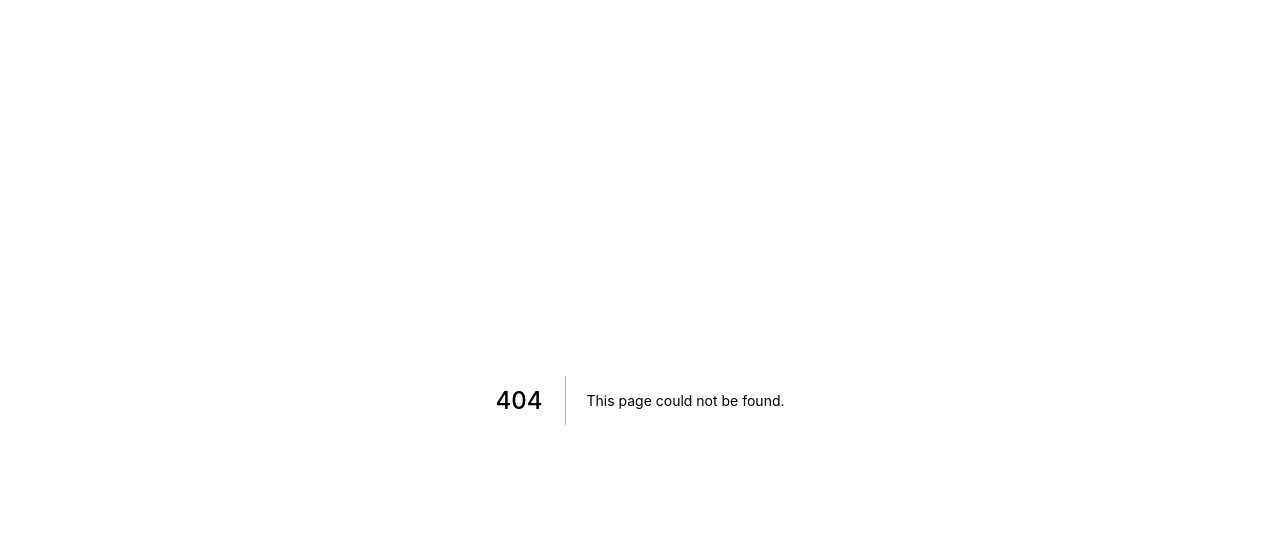
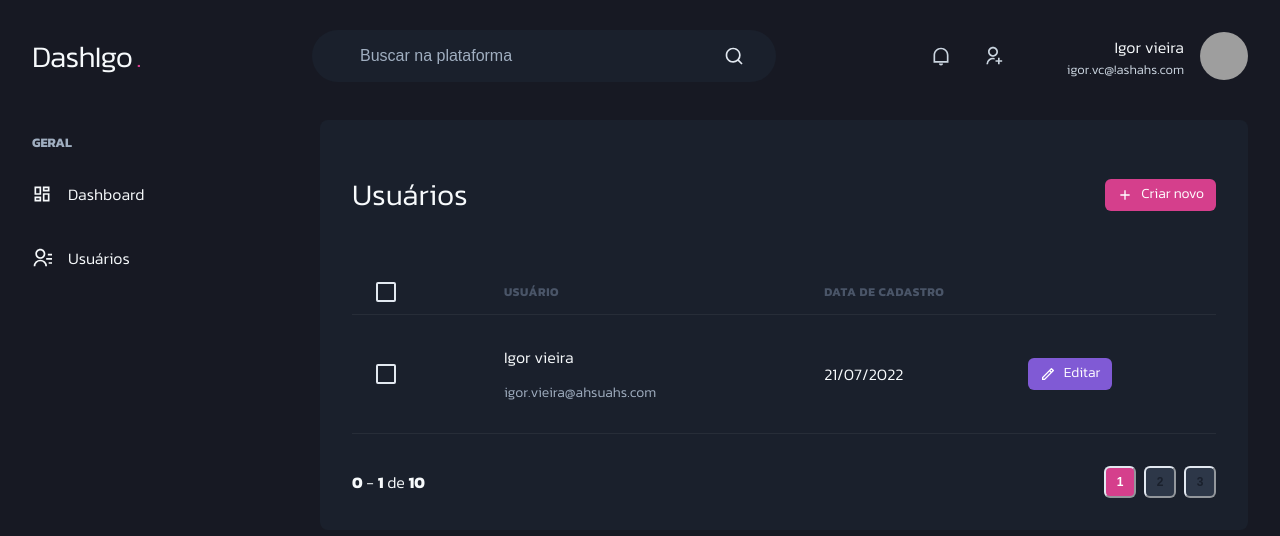
Before and after one commit to vieiraigor8787/dashigo, a Next.js app: page /users in a window 1280 px wide. Before the commit this address had no page. Shown: the top 536 px of the page. Built offline with nearby package versions, Linux system fonts and the light colour scheme; grey boxes are pictures that could not be loaded.

Commit message:
components & pages

```diff
--- a/package.json
+++ b/package.json
@@ -13,9 +13,11 @@
     "@chakra-ui/react": "^2.2.4",
     "@emotion/react": "^11.9.3",
     "@emotion/styled": "^11.9.3",
+    "apexcharts": "^3.35.3",
     "framer-motion": "^6.5.1",
     "next": "12.2.2",
     "react": "18.2.0",
+    "react-apexcharts": "^1.4.0",
     "react-dom": "18.2.0",
     "react-icons": "^4.4.0"
   },
--- a/src/components/Header.tsx
+++ b/src/components/Header.tsx
@@ -1,11 +1,15 @@
-import { Flex, Input, Text, Icon } from "@chakra-ui/react";
-import { RiSearchLine } from "react-icons/ri";
+import { Flex, Input, Text, Icon, HStack, Box, Avatar } from "@chakra-ui/react";
+import {
+  RiNotificationLine,
+  RiSearchLine,
+  RiUserAddLine,
+} from "react-icons/ri";
 
 export default function Header() {
   return (
     <Flex
       as="header"
-      w="100%"
+      w="100"
       maxWidth={1480}
       h="20"
       mx="auto"
@@ -36,13 +40,43 @@ export default function Header() {
         <Input
           color="gray.50"
           variant="unstyled"
+          border="none"
           px="4"
           mr="4"
           placeholder="Buscar na plataforma"
           _placeholder={{ color: "gray.400" }}
         />
 
-        <Icon as={RiSearchLine} />
+        <Icon as={RiSearchLine} fontSize={20} />
+      </Flex>
+
+      <Flex align="center" ml="auto">
+        <HStack
+          spacing="8"
+          pr="8"
+          py="1"
+          mx="8"
+          color="gray.300"
+          borderRightWidth={1}
+          borderColor="gray.700"
+        >
+          <Icon as={RiNotificationLine} fontSize="20" />
+          <Icon as={RiUserAddLine} fontSize="20" />
+        </HStack>
+
+        <Flex align="center">
+          <Box mr="4" textAlign="right">
+            <Text mb="-3">Igor vieira</Text>
+            <Text color="gray.300" fontSize="small">
+              igor.vc@!ashahs.com
+            </Text>
+          </Box>
+          <Avatar
+            size="md"
+            name="Igor Vieira"
+            src="https://github.com/vieiraigor8787.png"
+          />
+        </Flex>
       </Flex>
     </Flex>
   );
--- /dev/null
+++ b/src/components/Pagination.tsx
@@ -0,0 +1,47 @@
+import { Button, Stack, Box } from "@chakra-ui/react";
+
+export function Pagination() {
+  return (
+    <Stack
+      direction="row"
+      mt="8"
+      justify="space-between"
+      align="center"
+      spacing="6"
+    >
+      <Box>
+        <strong>0</strong> - <strong>1</strong> de <strong>10</strong>
+      </Box>
+      <Stack direction="row" spacing="2">
+        <Button
+          size="sm"
+          fontSize="xs"
+          width="4"
+          colorScheme="pink"
+          disabled
+          _disabled={{ bgColor: "pink.500", cursor: "default" }}
+        >
+          1
+        </Button>
+        <Button
+          size="sm"
+          fontSize="xs"
+          width="4"
+          bg="gray.700"
+          _hover={{ bgColor: "gray.500" }}
+        >
+          2
+        </Button>
+        <Button
+          size="sm"
+          fontSize="xs"
+          width="4"
+          bg="gray.700"
+          _hover={{ bgColor: "gray.500" }}
+        >
+          3
+        </Button>
+      </Stack>
+    </Stack>
+  );
+}
--- /dev/null
+++ b/src/components/Sidebar.tsx
@@ -0,0 +1,31 @@
+import { Box, Icon, Stack, Text, Link } from "@chakra-ui/react";
+import { RiContactsLine, RiDashboardLine } from "react-icons/ri";
+
+export function Sidebar() {
+  return (
+    <Box as="aside" w="64" mr="8">
+      <Stack spacing="12" align="flex-start">
+        <Box>
+          <Text color="gray.400" fontSize="small" fontWeight="bold">
+            GERAL
+          </Text>
+          <Stack>
+            <Link display="flex" alignItems="center">
+              <Icon as={RiDashboardLine} fontSize="20" />
+              <Text ml="4">
+                Dashboard
+              </Text>
+            </Link>
+            <Link display="flex" alignItems="center">
+              <Icon as={RiContactsLine} fontSize="20" />
+              <Text ml="4">
+                Usuários
+              </Text>
+            </Link>
+          </Stack>
+        </Box>
+
+      </Stack>
+    </Box>
+  );
+}
--- /dev/null
+++ b/src/pages/users/index.tsx
@@ -0,0 +1,98 @@
+import {
+  Box,
+  Button,
+  Checkbox,
+  Flex,
+  Heading,
+  Text,
+  Icon,
+  Table,
+  Tbody,
+  Td,
+  Th,
+  Thead,
+  Tr,
+} from "@chakra-ui/react";
+import { RiAddLine, RiPencilLine } from "react-icons/ri";
+import Header from "../../components/Header";
+import { Pagination } from "../../components/Pagination";
+import { Sidebar } from "../../components/Sidebar";
+
+export default function UserList() {
+  return (
+    <Box>
+      <Header />
+
+      <Flex w="100" my="6" maxWidth={1480} mx="auto" px="6">
+        <Sidebar />
+
+        <Box flex="1" borderRadius={8} bg="gray.800" p="8">
+          <Flex mb="8" justify="space-between" align="center">
+            <Heading size="lg" fontWeight="normal">
+              Usuários
+            </Heading>
+
+            <Button
+              as="a"
+              size="sm"
+              fontSize="sm"
+              colorScheme="pink"
+              fontWeight="normal"
+              leftIcon={<Icon as={RiAddLine} fontSize="16" />}
+            >
+              Criar novo
+            </Button>
+          </Flex>
+
+          <Table colorScheme="whiteAlpha">
+            <Thead>
+              <Tr>
+                <Th px="6" width="8">
+                  <Checkbox colorScheme="pink" />
+                </Th>
+                <Th px="6" width="8">
+                  Usuário
+                </Th>
+                <Th px="6" width="8">
+                  Data de cadastro
+                </Th>
+                <Th width="8"></Th>
+              </Tr>
+            </Thead>
+
+            <Tbody>
+              <Tr>
+                <Td px="6">
+                  <Checkbox colorScheme="pink" />
+                </Td>
+                <Td>
+                  <Box>
+                    <Text>Igor vieira</Text>
+                    <Text color="gray.400" fontSize="sm">
+                      igor.vieira@ahsuahs.com
+                    </Text>
+                  </Box>
+                </Td>
+                <Td>21/07/2022</Td>
+                <Td>
+                  <Button
+                    as="a"
+                    size="sm"
+                    fontSize="sm"
+                    colorScheme="purple"
+                    fontWeight="normal"
+                    leftIcon={<Icon as={RiPencilLine} fontSize="16" />}
+                  >
+                    Editar
+                  </Button>
+                </Td>
+              </Tr>
+            </Tbody>
+          </Table>
+
+          <Pagination />
+        </Box>
+      </Flex>
+    </Box>
+  );
+}
--- a/src/styles/theme.ts
+++ b/src/styles/theme.ts
@@ -12,5 +12,10 @@ export const theme = extendTheme({
        color: 'gray.50'
       }
     }
+  },
+  components: {
+    Button: {
+      borderColor: "unstyled"
+    }
   }
 })
```
Also changed, not shown: src/pages/dashboard.tsx (+78 -2 lines), src/pages/index.tsx (+10 -8 lines), src/pages/users/create.tsx (added, +62 -0 lines), 1 other file (tests, documents, lock files or other folders).
